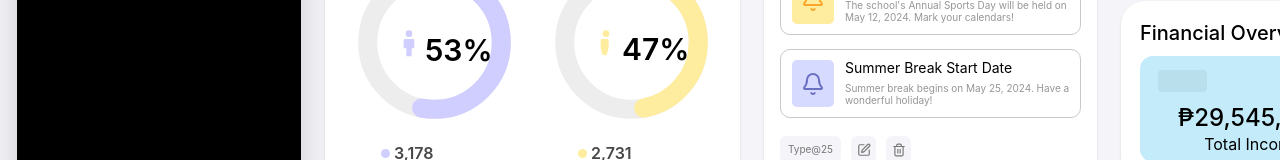
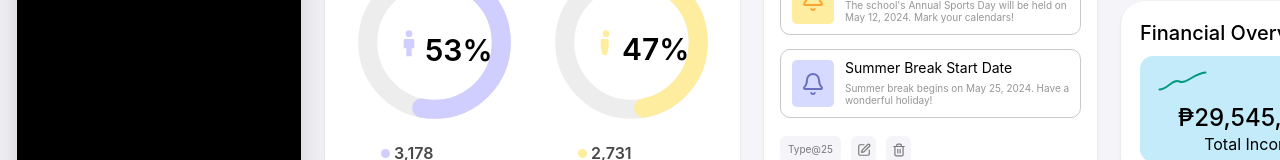
Before and after one commit to krukru741/School-Management-System, a React (Vite) app: page /dashboard in a window 1280 px wide. Shown: the part 487-647 px from the top of the page. Built offline with nearby package versions, Linux system fonts and the light colour scheme; sample sign-in values are in the browser's storage.

Commit message:
feat: create Dashboard page with analytics charts and school overview widgets

```diff
--- a/src/pages/Dashboard.jsx
+++ b/src/pages/Dashboard.jsx
@@ -298,8 +298,10 @@ const AdminDashboard = ({ user }) => {
             {/* Income Box */}
             <div className="w-[226px] h-[106px] bg-[#C3EBFA] rounded-[13px] relative flex-1">
               <div className="absolute left-[18px] top-[14px] right-[15px] h-[22px] flex justify-between items-center">
-                {/* Simulated image.png for mini chart */}
-                <div className="w-[49px] h-[22px] bg-black/5 rounded-sm"></div>
+                {/* Sparkline chart SVG */}
+                <svg width="49" height="22" viewBox="0 0 49 22" fill="none" xmlns="http://www.w3.org/2000/svg">
+                  <path d="M1.5 19.5C9.5 19.5 14.5 8.5 21.5 11.5C28.5 14.5 35.5 3.5 47.5 2.5" stroke="#00997E" strokeWidth="2" strokeLinecap="round" strokeLinejoin="round"/>
+                </svg>
                 <div className="w-[43px] h-[16px] bg-[#FFFFFF] rounded-[32px] flex items-center justify-center gap-[2px]">
                   <svg width="8" height="8" viewBox="0 0 24 24" fill="none" stroke="#00997E" strokeWidth="2.5"><path d="M12 19V5M5 12l7-7 7 7" /></svg>
                   <span style={{ fontFamily: 'Inter, sans-serif', fontWeight: 500, fontSize: '8px', color: '#00997E' }}>12%</span>
@@ -318,8 +320,10 @@ const AdminDashboard = ({ user }) => {
             {/* Expense Box */}
             <div className="w-[226px] h-[106px] bg-[#C3EBFA] rounded-[13px] relative flex-1">
               <div className="absolute left-[18px] top-[14px] right-[15px] h-[22px] flex justify-between items-center">
-                {/* Simulated image.png for mini chart */}
-                <div className="w-[49px] h-[22px] bg-black/5 rounded-sm"></div>
+                {/* Sparkline chart SVG */}
+                <svg width="49" height="22" viewBox="0 0 49 22" fill="none" xmlns="http://www.w3.org/2000/svg">
+                  <path d="M1.5 18.5C9.5 18.5 14.5 9.5 21.5 13.5C28.5 17.5 35.5 5.5 47.5 3.5" stroke="#00997E" strokeWidth="2" strokeLinecap="round" strokeLinejoin="round"/>
+                </svg>
                 <div className="w-[43px] h-[16px] bg-[#FFFFFF] rounded-[32px] flex items-center justify-center gap-[2px]">
                   <svg width="8" height="8" viewBox="0 0 24 24" fill="none" stroke="#00997E" strokeWidth="2.5"><path d="M12 19V5M5 12l7-7 7 7" /></svg>
                   <span style={{ fontFamily: 'Inter, sans-serif', fontWeight: 500, fontSize: '8px', color: '#00997E' }}>3.5%</span>
```
